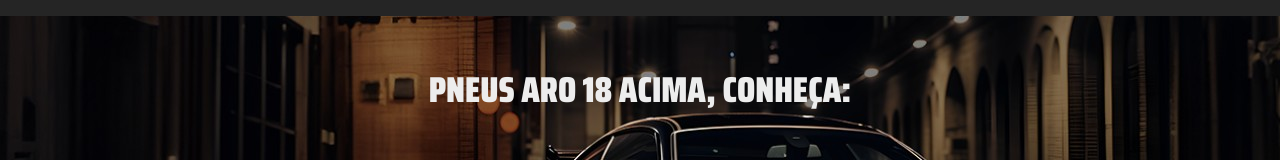
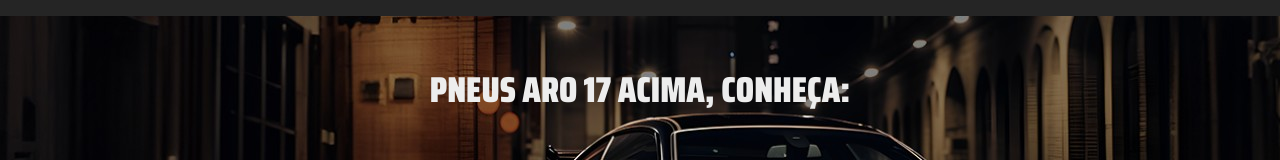
Before and after one commit to Vinicius-92/ts-concept, a Next.js app: page / in a window 1280 px wide. Shown: the part 192-352 px from the top of the page. Built offline with nearby package versions, Linux system fonts and the light colour scheme.

Commit message:
Atualizando header

```diff
--- a/src/app/components/main-header.tsx
+++ b/src/app/components/main-header.tsx
@@ -1,7 +1,7 @@
 export default function MainHeader() {
     return (
         <div className="bg-main h-[540px] bg-center flex-col flex justify-center text-3xl lg:text-4xl">
-            <p className="mx-auto bold  mb-14">PNEUS ARO 18 ACIMA, CONHEÇA:</p>
+            <p className="mx-auto bold  mb-14">PNEUS ARO 17 ACIMA, CONHEÇA:</p>
             <div className="lg:w-4/6">
                 <img className="h-60 w-60 mx-auto" src="concept/logo-concept.png" />
             </div>
```
